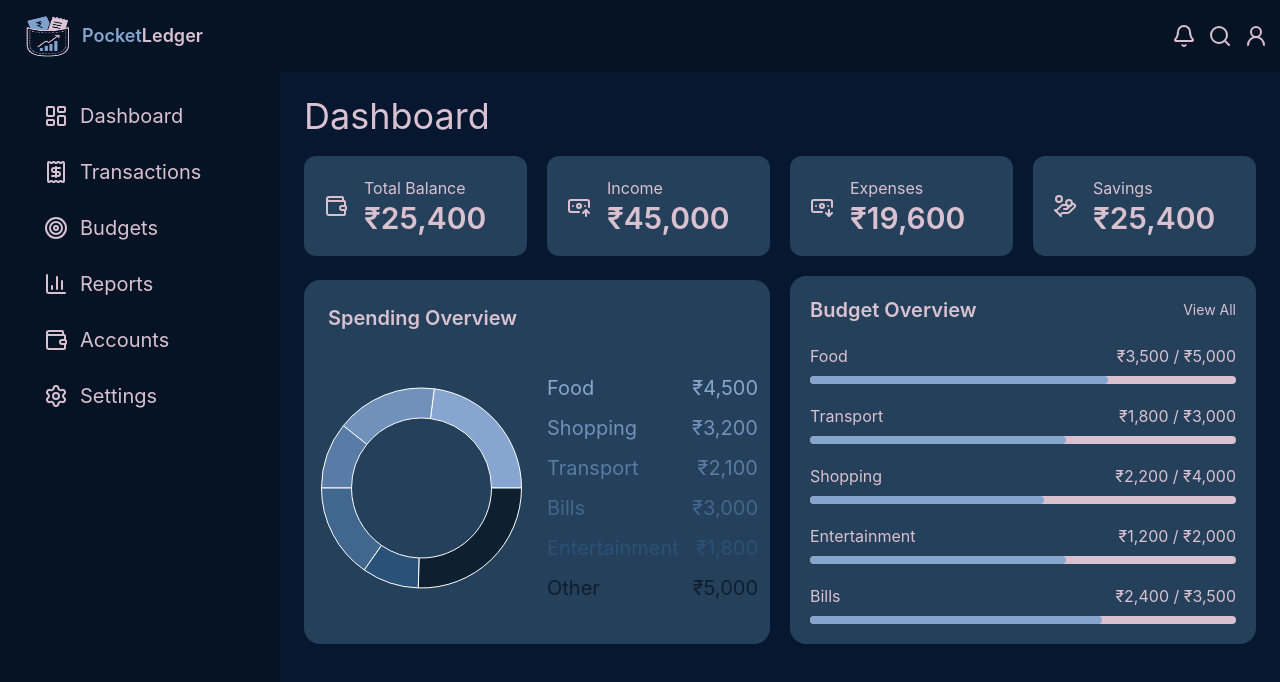
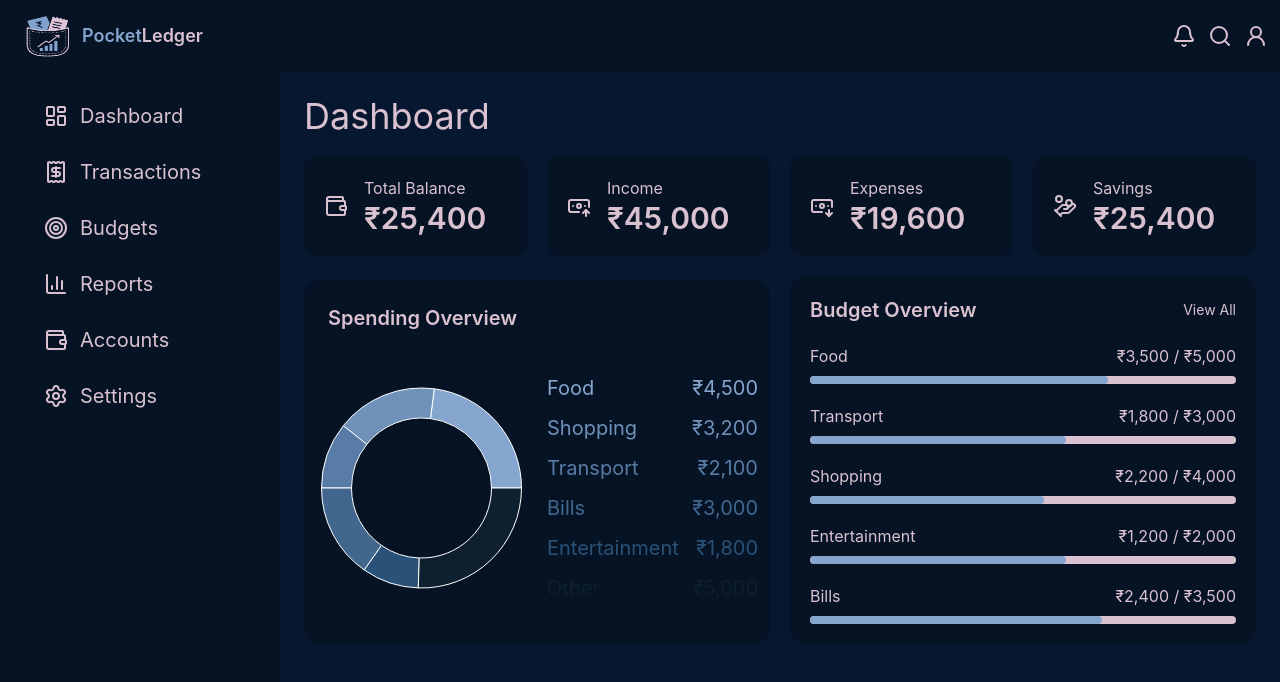
Before and after one commit to priya-0110/PocketLedger, a React (Vite) app in the folder client/: page / in a window 1280 px wide. Shown: the top 682 px of the page. Built offline with nearby package versions, Linux system fonts and the light colour scheme.

Commit message:
Fixing UI

```diff
--- a/client/src/components/BudgetsOverview.jsx
+++ b/client/src/components/BudgetsOverview.jsx
@@ -37,7 +37,7 @@
 
 function BudgetsOverview() {
     return (
-        <div className="bg-primary-hover mt-5 rounded-2xl p-5">
+        <div className="bg-background mt-5 rounded-2xl p-5">
 
             {/* Header */}
             <div className="flex items-center justify-between">
--- a/client/src/components/SpendingOverview.jsx
+++ b/client/src/components/SpendingOverview.jsx
@@ -42,7 +42,7 @@
 function SpendingOverview(){
 
     return(
-        <div className="p-3 bg-primary-hover rounded-2xl mt-6">
+        <div className="p-3 bg-background rounded-2xl mt-6">
             <h1 className="text-xl font-semibold p-3">Spending Overview</h1>
             <div className="grid grid-cols-2 items-center gap-5">
                 <div className="h-72 ">
--- a/client/src/components/SummaryCard.jsx
+++ b/client/src/components/SummaryCard.jsx
@@ -1,7 +1,7 @@
 function SummaryCard({title,amount,icon}){
     return(
 
-        <div className="flex items-center gap-4 rounded-xl bg-primary-hover p-5">
+        <div className="flex items-center gap-4 rounded-xl bg-background p-5">
             <div className="flex items-center justify-center rounded-lg bg-accent/20 text-accent">
                 <div className="">{icon}</div>
             </div>
```
